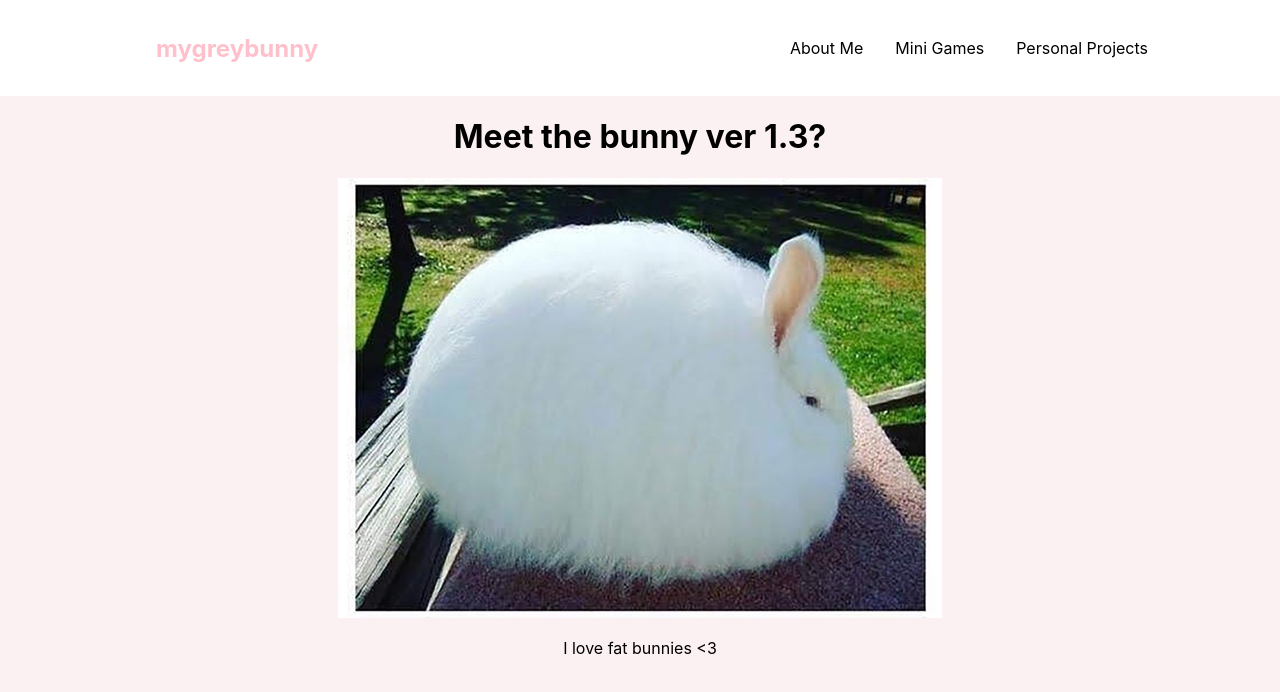
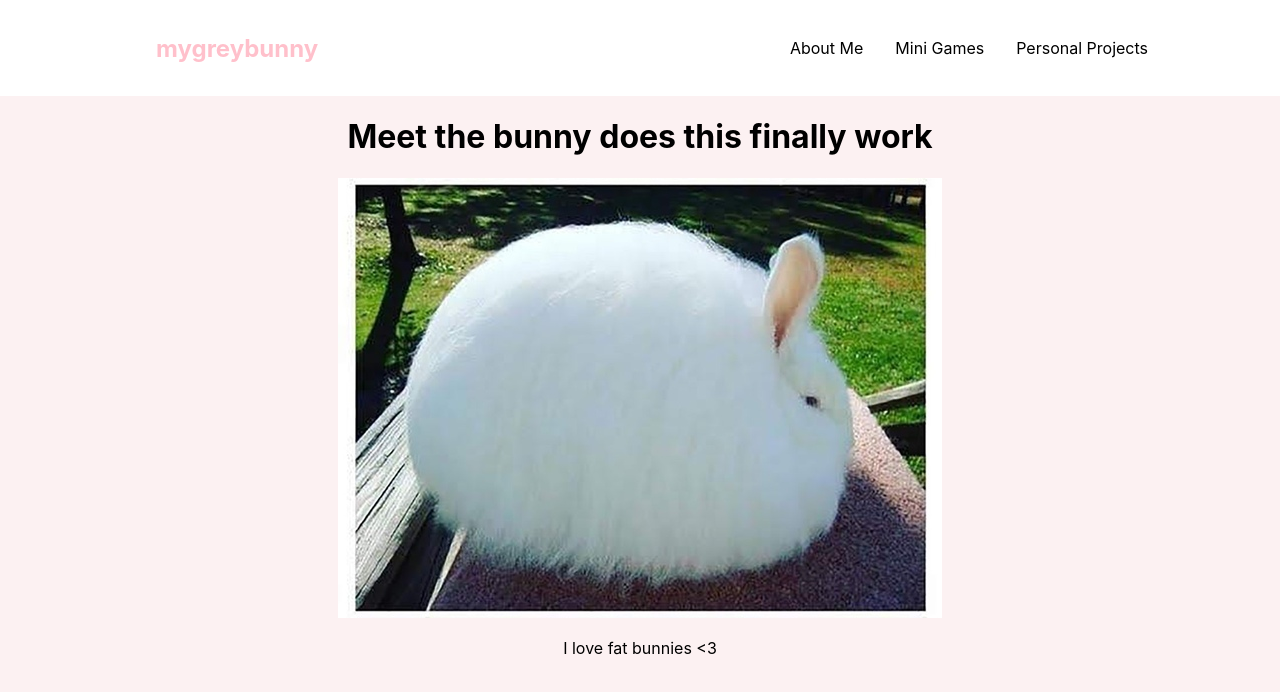
Before and after one commit to AngelChen09/greybunny, a React (Create React App) app: page / in a window 1280 px wide. Shown: the top 692 px of the page. Built offline with nearby package versions, Linux system fonts and the light colour scheme.

Commit message:
does this finally work

```diff
--- a/src/components/HomePage.js
+++ b/src/components/HomePage.js
@@ -9,7 +9,7 @@ const HomePage = () => {
         <div>
             <center>
                 <header>
-                    <h1> Meet the bunny ver 1.3?</h1>
+                    <h1> Meet the bunny does this finally work</h1>
                 </header>
                 <main>
                     <img src={fatbunny} alt="fatbunny<3" />
```
